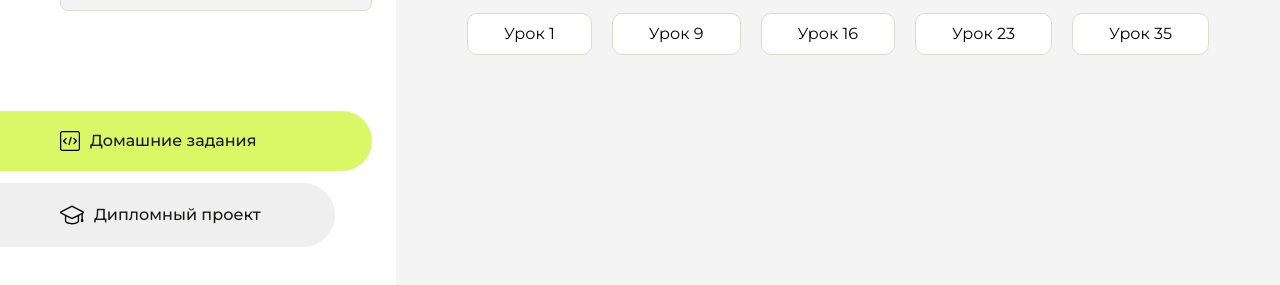
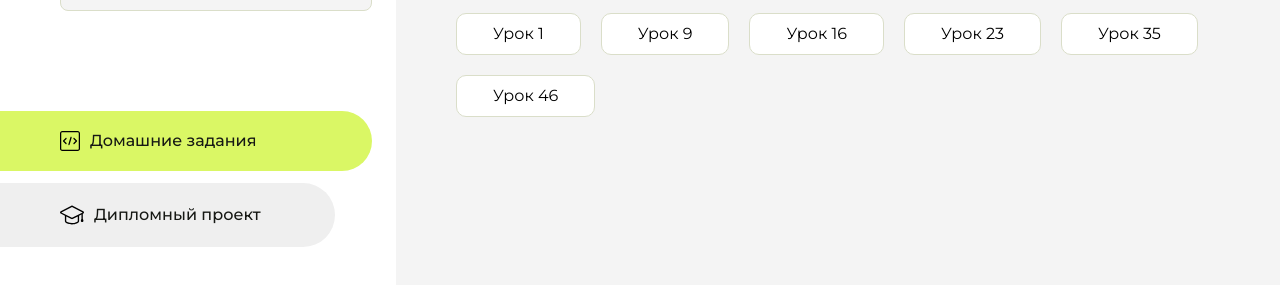
Before and after one commit to erboltursinbaev/Homework, a plain HTML site: page index.html in a window 1280 px wide. Shown: the part 225-510 px from the top of the page. Drawn offline with Linux system fonts and the light colour scheme.

Commit message:
Update index.html

```diff
--- a/index.html
+++ b/index.html
@@ -107,6 +107,9 @@
                     <li class="content__list-item">
                         <a href="lesson 35/index.html">Урок 35</a>
                     </li>
+                    <li class="content__list-item">
+                        <a href="lesson 46/index.html">Урок 46</a>
+                    </li>
                 </ul>
             </div>
             <div class="content__block hidden" id="diplomBlock">
```
